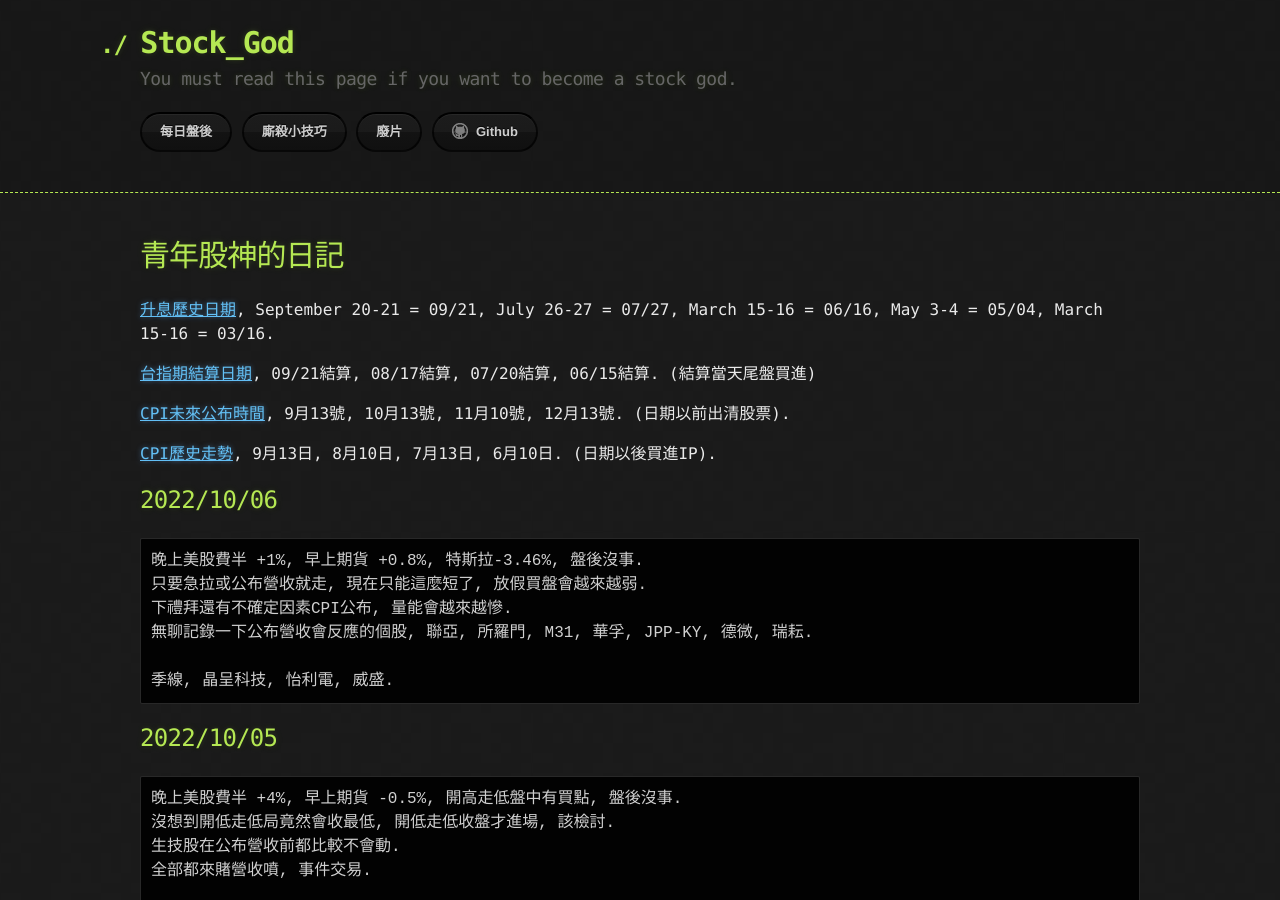
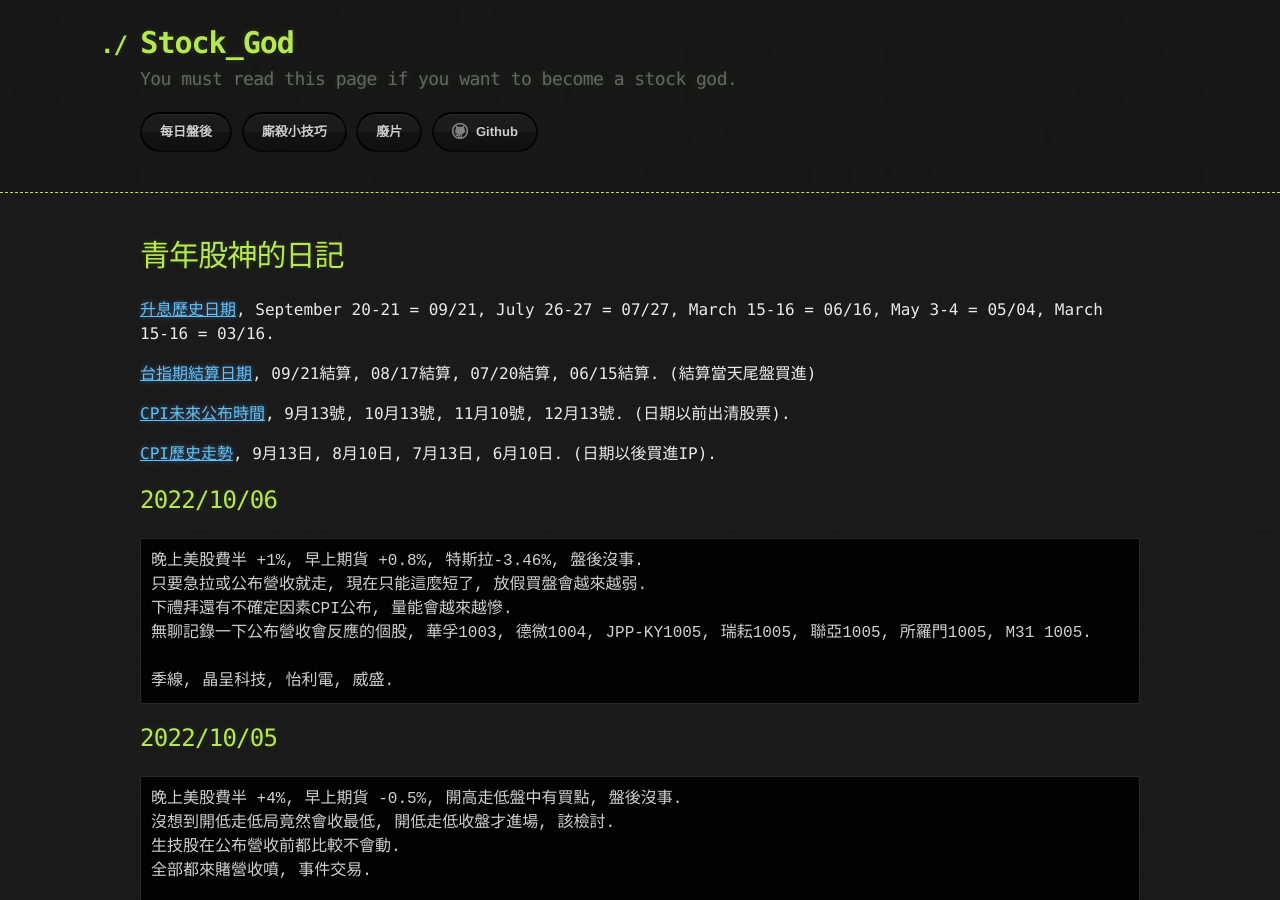
Before and after one commit to lepg5487/Stock_God, a Jekyll site: the page built from index.md, in a window 1280 px wide and 900 px high. Built offline with Jekyll 4.4.1, drawn with Linux system fonts in a browser that asks for light colours; our own code applies the rules of GitHub Pages for plain Markdown files.

Commit message:
Update index.md

````diff
--- a/index.md
+++ b/index.md
@@ -17,7 +17,7 @@ layout: testlayouts
 晚上美股費半 +1%, 早上期貨 +0.8%, 特斯拉-3.46%, 盤後沒事.
 只要急拉或公布營收就走, 現在只能這麼短了, 放假買盤會越來越弱.
 下禮拜還有不確定因素CPI公布, 量能會越來越慘.
-無聊記錄一下公布營收會反應的個股, 聯亞, 所羅門, M31, 華孚, JPP-KY, 德微, 瑞耘.
+無聊記錄一下公布營收會反應的個股, 華孚1003, 德微1004, JPP-KY1005, 瑞耘1005, 聯亞1005, 所羅門1005, M31 1005.
 
 季線, 晶呈科技, 怡利電, 威盛.
 ```
````
